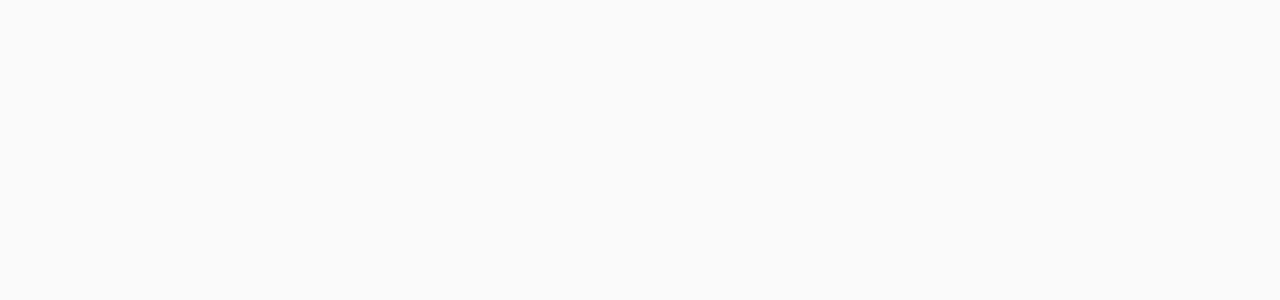
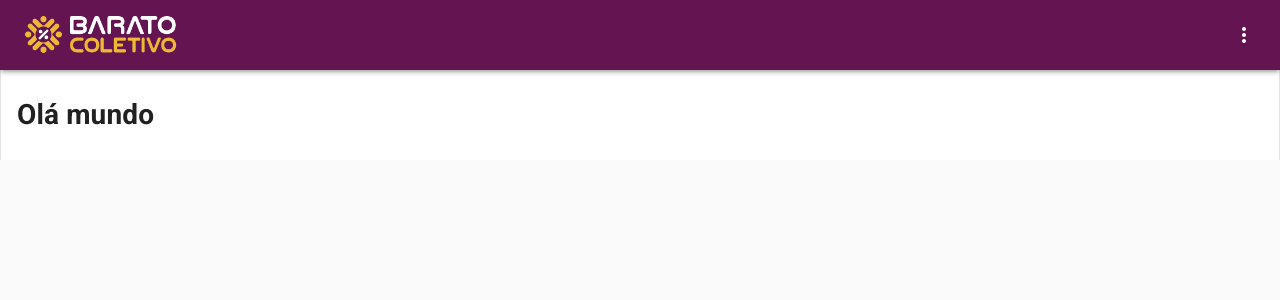
Before and after one commit to baratodev/desafio-frontend, a Vue app: page / in a window 1280 px wide. Shown: the top 300 px of the page. Built offline with nearby package versions, Linux system fonts and the light colour scheme.

Commit message:
Primeira página da loja

```diff
--- /dev/null
+++ b/src/pages/Ofertas.vue
@@ -0,0 +1,11 @@
+<template>
+  <bc-layout>
+    <h1>Olá mundo</h1>
+  </bc-layout>
+</template>
+
+<script>
+  export default {
+    name: "Ofertas"
+  }
+</script>
--- a/src/router.js
+++ b/src/router.js
@@ -1,6 +1,18 @@
 import VueRouter from 'vue-router';
 
-const routes = [];
+import Ofertas from './pages/Ofertas.vue';
+
+const routes = [
+  {
+    name: 'ofertas',
+    component: Ofertas,
+    path: '/'
+  },
+  {
+    path: '*',
+    redirect: '/'
+  }
+];
 
 const router = new VueRouter({
   mode: 'history',
```
